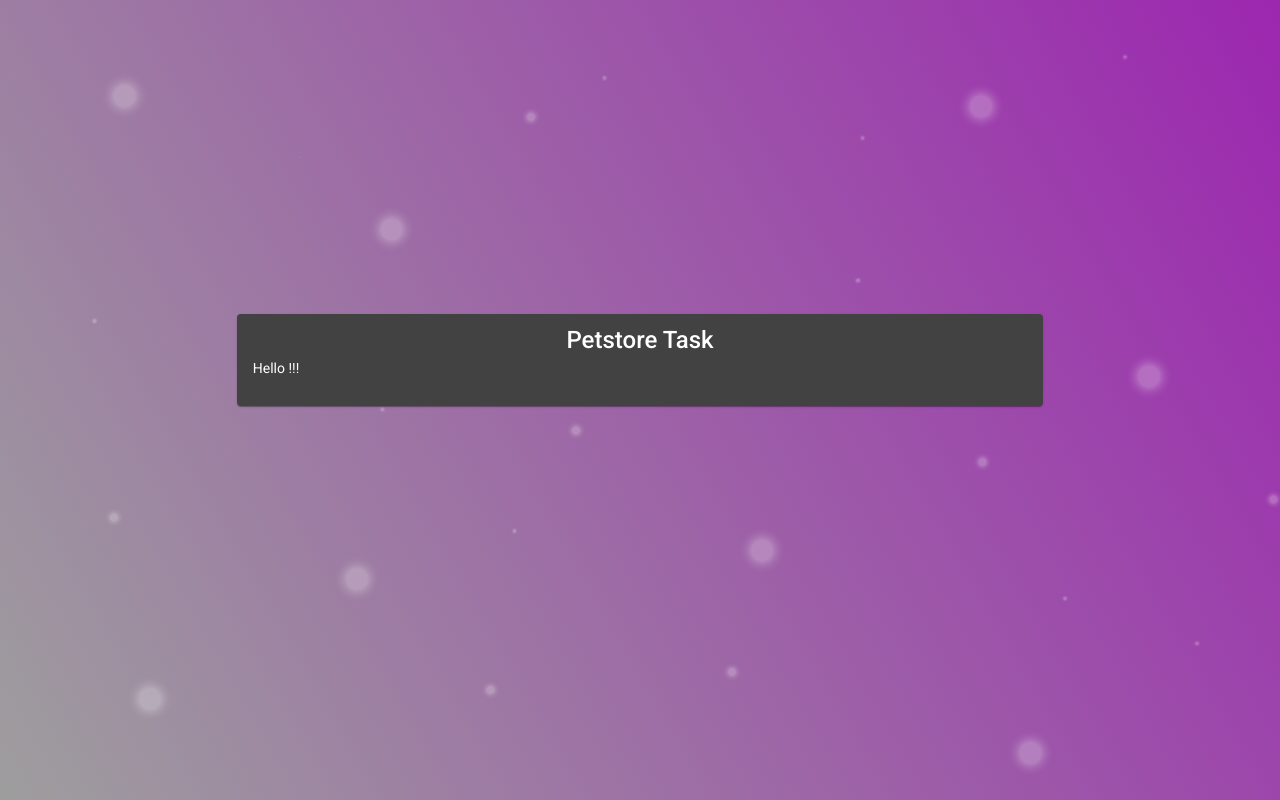
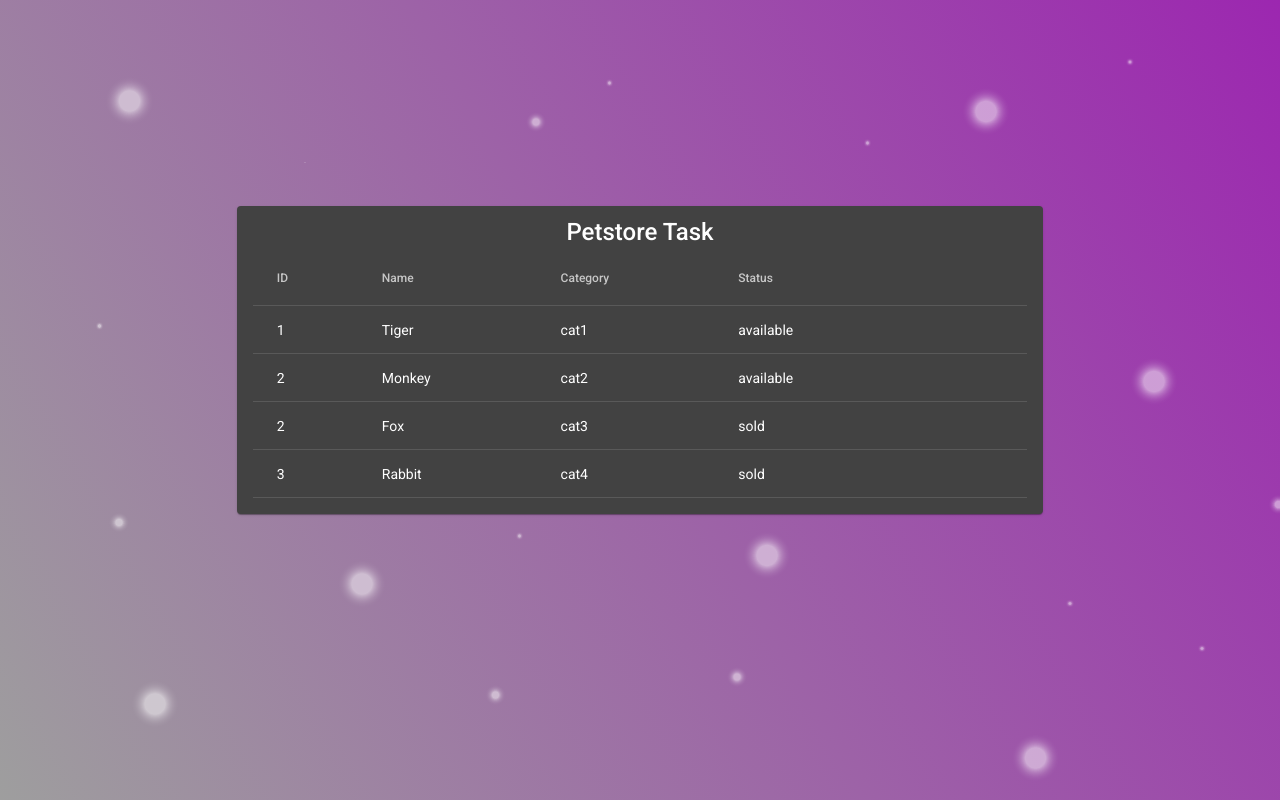
Before and after one commit to mmodzel3/Petstore-Task, an Angular app: page /pets in a window 1280 px wide. Built offline with nearby package versions, Linux system fonts and the light colour scheme.

Commit message:
Added PetsTableComponent.

```diff
--- a/src/app/pets/pet-status.ts
+++ b/src/app/pets/pet-status.ts
@@ -1,7 +1,7 @@
 enum PetStatus {
-    available,
-    pending,
-    sold,
+    available = 'available',
+    pending = 'pending',
+    sold = 'sold',
 };
 
 export default PetStatus;
--- /dev/null
+++ b/src/app/pets/pets-table/pets-table.component.html
@@ -0,0 +1,25 @@
+<table mat-table class="pet-table" [dataSource]="pets">
+
+    <ng-container matColumnDef="id">
+        <th mat-header-cell *matHeaderCellDef> ID </th>
+        <td mat-cell *matCellDef="let element"> {{element.id}} </td>
+    </ng-container>
+
+    <ng-container matColumnDef="name">
+        <th mat-header-cell *matHeaderCellDef> Name </th>
+        <td mat-cell *matCellDef="let element"> {{element.name}} </td>
+    </ng-container>
+
+    <ng-container matColumnDef="category">
+        <th mat-header-cell *matHeaderCellDef> Category </th>
+        <td mat-cell *matCellDef="let element"> {{element.category.name}} </td>
+    </ng-container>
+
+    <ng-container matColumnDef="status">
+        <th mat-header-cell *matHeaderCellDef> Status </th>
+        <td mat-cell *matCellDef="let element"> {{element.status}} </td>
+    </ng-container>
+
+    <tr mat-header-row *matHeaderRowDef="displayedColumns"></tr>
+    <tr mat-row *matRowDef="let row; columns: displayedColumns;"></tr>
+</table>
--- /dev/null
+++ b/src/app/pets/pets-table/pets-table.component.scss
@@ -0,0 +1,3 @@
+.pet-table {
+    width: 100%;
+}
--- /dev/null
+++ b/src/app/pets/pets-table/pets-table.component.ts
@@ -0,0 +1,22 @@
+import { Component, Input, OnInit } from '@angular/core';
+import Pet from '../pet';
+import PetStatus from '../pet-status';
+import petsMock from '../../../mocks/pets/pets-mock';
+
+@Component({
+  selector: 'app-pets-table',
+  templateUrl: './pets-table.component.html',
+  styleUrls: ['./pets-table.component.scss']
+})
+export class PetsTableComponent implements OnInit {
+
+  @Input() pets: Array<Pet> = petsMock;
+
+  displayedColumns: Array<string> = ['id', 'name', 'category', 'status'];
+
+  constructor() { }
+
+  ngOnInit(): void {
+  }
+
+}
--- a/src/app/pets/pets/pets.component.html
+++ b/src/app/pets/pets/pets.component.html
@@ -1 +1,3 @@
-<p>Hello !!!</p>
+<div fxLayout="row" fxLayoutAlign="center center">
+    <app-pets-table></app-pets-table>
+</div>
--- /dev/null
+++ b/src/mocks/pets/pets-mock.ts
@@ -0,0 +1,11 @@
+import Pet from "../../app/pets/pet"
+import PetStatus from "../../app/pets/pet-status"
+
+const petsMock: Array<Pet> = [
+    { id: '1', name: 'Tiger', category: { id: '0', name: 'cat1' }, status: PetStatus.available, photoUrls: [], tags: [] },
+    { id: '2', name: 'Monkey', category: { id: '1', name: 'cat2' }, status: PetStatus.available, photoUrls: [], tags: [] },
+    { id: '2', name: 'Fox', category: { id: '3', name: 'cat3' }, status: PetStatus.sold, photoUrls: [], tags: [] },
+    { id: '3', name: 'Rabbit', category: { id: '4', name: 'cat4' }, status: PetStatus.sold, photoUrls: [], tags: [] },
+];
+
+export default petsMock;
```
Also changed, not shown: src/app/pets/pets.module.ts (+6 -2 lines), 1 other file (tests, documents, lock files or other folders).
